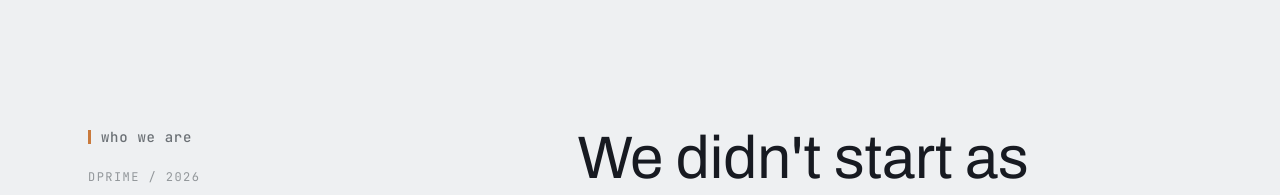
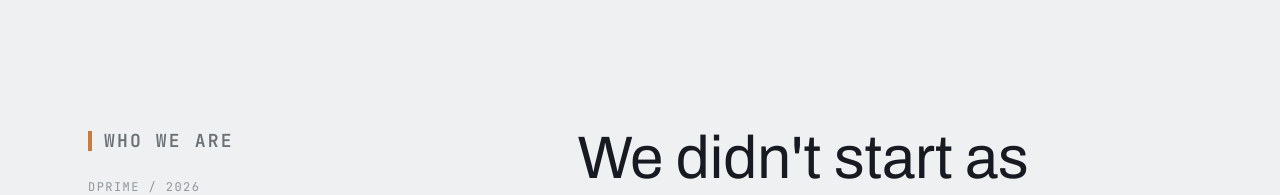
Before and after one commit to De-Fon/DPRIME, a Next.js app: page / in a window 1280 px wide. Shown: the part 1100-1295 px from the top of the page. Built offline with nearby package versions, Linux system fonts and the light colour scheme.

Commit message:
REDISIGN CLUB INTRO

```diff
--- a/components/story/ClubIntro.tsx
+++ b/components/story/ClubIntro.tsx
@@ -4,13 +4,13 @@ export default function ClubIntro() {
       <div className="grid grid-cols-1 lg:grid-cols-[0.8fr_1.2fr] gap-10 lg:gap-20 items-start">
         {/* Label */}
         <div>
-          <div className="font-mono text-sm text-muted">
+          <div className="font-mono text-base md:text-lg text-muted">
             <span className="inline-flex items-center">
               <span
-                className="inline-block w-[3px] h-[14px] bg-amber mr-2.5"
+                className="inline-block w-[4px] h-[20px] bg-amber mr-3"
                 aria-hidden
               />
-              <span className="font-medium tracking-[0.05em]">
+              <span className="font-semibold tracking-[0.12em] uppercase">
                 who we are
               </span>
             </span>
```
